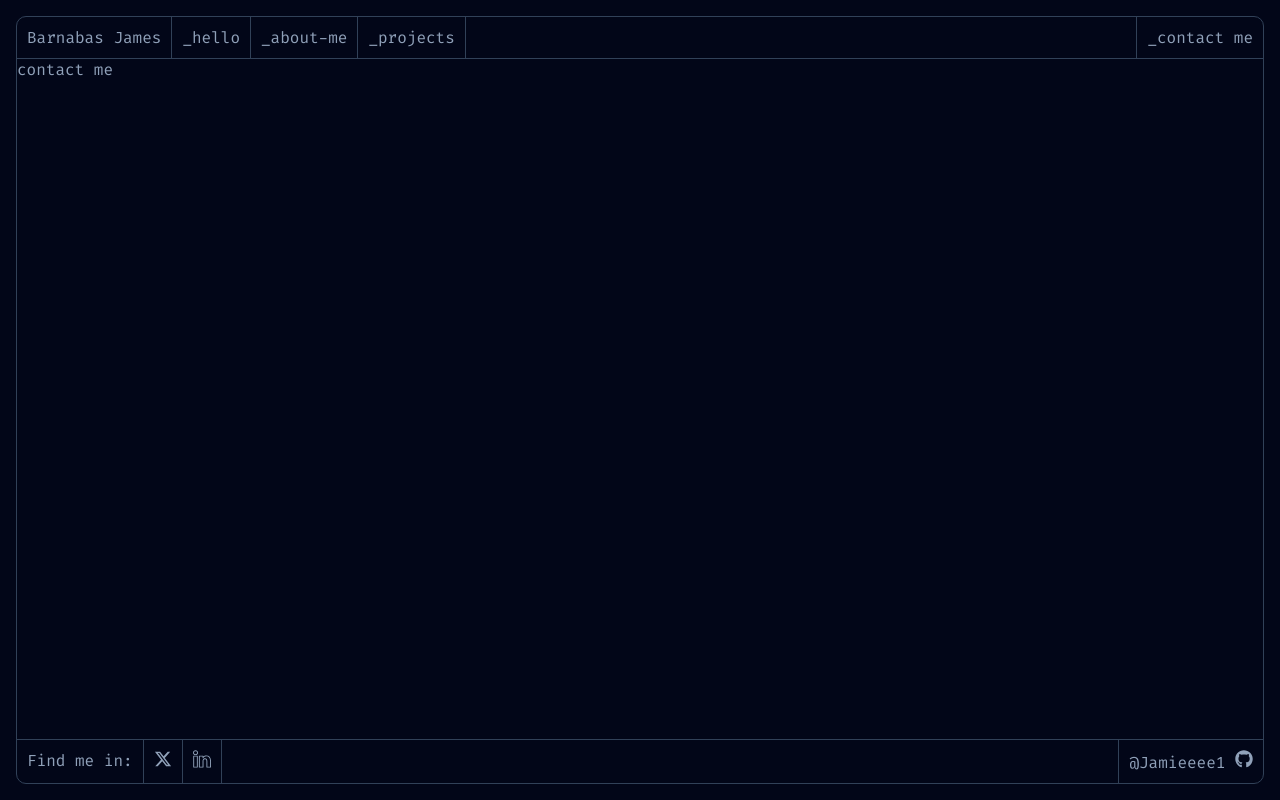
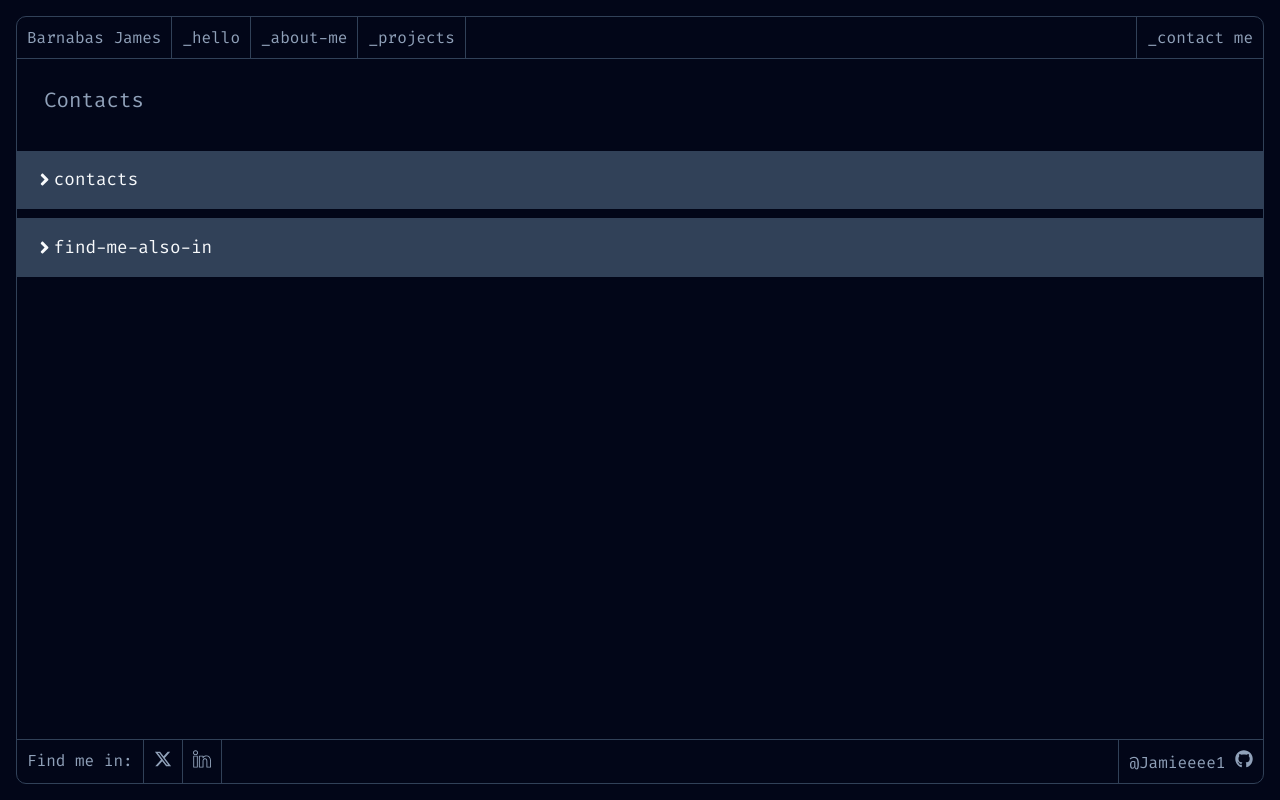
Before and after one commit to Jamieeee1/my-site, a React (Vite) app: page /contactme in a window 1280 px wide. Built offline with nearby package versions, Linux system fonts and the light colour scheme.

Commit message:
Did I do a thing?

```diff
--- a/src/components/Mobileabout.jsx
+++ b/src/components/Mobileabout.jsx
@@ -1,7 +1,7 @@
 import React, { useState } from "react";
 import { FaAngleRight, FaAngleDown } from "react-icons/fa";
 
-const spans = ["personal", "professional", "hobbies", "contacts"];
+// const spans = ["personal", "professional", "hobbies", "contacts"];
 
 const Mobileabout = () => {
   const [isOpen, setisOpen] = useState({
@@ -87,7 +87,7 @@ const Mobileabout = () => {
           {isOpen.hobbies ? <FaAngleDown /> : <FaAngleRight />} Hobbies
         </span>
       </div>
-      <div className="mobile-about-minidivs">
+      {/* <div className="mobile-about-minidivs">
         <span
           className="mobile-about-bottons"
           onClick={() => toggle("contacts")}
@@ -95,7 +95,7 @@ const Mobileabout = () => {
           {" "}
           {isOpen.contacts ? <FaAngleDown /> : <FaAngleRight />} Contacts
         </span>
-      </div>
+      </div> */}
     </div>
   );
 };
--- a/src/index.scss
+++ b/src/index.scss
@@ -216,12 +216,14 @@ a {
   gap: 0.3em;
 }
 
-.mobile-about-header {
+.mobile-about-header,
+.contact-mobile-header {
   padding: 1.3em;
   font-size: 1.3rem;
 }
 
-.mobile-about-bottons {
+.mobile-about-bottons,
+.contact-drop-buttons {
   padding: 1em;
   font-size: 1.1rem;
   color: var(--nav-text);
@@ -234,7 +236,8 @@ a {
   }
 }
 
-.mobile-about-minidivs {
+.mobile-about-minidivs,
+.contacts-drop-div {
   display: flex;
   flex-direction: column;
 }
@@ -246,6 +249,12 @@ a {
 .mobile-about-inner p {
   text-align: justify;
   padding: 0.5em;
+}
+
+.contacts-main-div {
+  display: flex;
+  flex-direction: column;
+  gap: 0.6em;
 }
 
 // .about-nav {
--- a/src/pages/Contactme.jsx
+++ b/src/pages/Contactme.jsx
@@ -1,11 +1,104 @@
-import React from 'react'
+import React, { useContext, useState } from "react";
+import { SiteContext } from "../App";
+import { Link } from "react-router";
+import {
+  FaLink,
+  FaEnvelope,
+  FaPhone,
+  FaAngleRight,
+  FaAngleDown,
+} from "react-icons/fa";
 
 const Contactme = () => {
+  const { useMediaQuery } = useContext(SiteContext);
+  const isMobile = useMediaQuery("(max-width: 768px)");
+
+  const [isOpen, setisOpen] = useState({
+    buttonone: false,
+    buttontwo: false,
+  });
+  const toggle = (key) => {
+    setisOpen((prev) => ({ ...prev, [key]: !prev[key] }));
+  };
   return (
-    <div>
-      contact me
+    <div className="contacts-main-div">
+      <span className="contact-mobile-header">Contacts</span>
+      <div>
+        <span
+          onClick={() => toggle("buttonone")}
+          className="contact-drop-buttons"
+        >
+          {isOpen.buttonone ? <FaAngleDown /> : <FaAngleRight />}
+          contacts
+        </span>
+        {isOpen.buttonone && (
+          <div className="contacts-drop-div">
+            <span>
+              {" "}
+              <span>
+                {" "}
+                <FaEnvelope />{" "}
+              </span>{" "}
+              barnabasjames27@gmail.com
+            </span>
+            <span>
+              {" "}
+              <span>
+                {" "}
+                <FaPhone />{" "}
+              </span>{" "}
+              +2349057912592
+            </span>
+          </div>
+        )}
+      </div>
+      <div>
+        <span
+          onClick={() => toggle("buttontwo")}
+          className="contact-drop-buttons"
+        >
+          {isOpen.buttontwo ? <FaAngleDown /> : <FaAngleRight />}
+          find-me-also-in
+        </span>
+        {isOpen.buttontwo && (
+          <div className="contacts-drop-div">
+            <a
+              href="https://x.com/Meet_JamesB?t=QnGCQHT2FUi-kQc08LZgKA&s=09"
+              target={isMobile ? "_self" : "_blank"}
+            >
+              <span>
+                {" "}
+                <FaLink />{" "}
+              </span>
+              Twitter
+            </a>
+
+            <a
+              href="https://www.linkedin.com/in/barnabas-james"
+              target={isMobile ? "_self" : "_blank"}
+            >
+              <span>
+                {" "}
+                <FaLink />{" "}
+              </span>
+              Linkedin
+            </a>
+
+            <a
+              href="https://wa.me/2349057912592"
+              target={isMobile ? "_self" : "_blank"}
+            >
+              <span>
+                {" "}
+                <FaLink />{" "}
+              </span>
+              Whatsapp
+            </a>
+          </div>
+        )}
+      </div>
     </div>
-  )
-}
+  );
+};
 
-export default Contactme
+export default Contactme;
```
